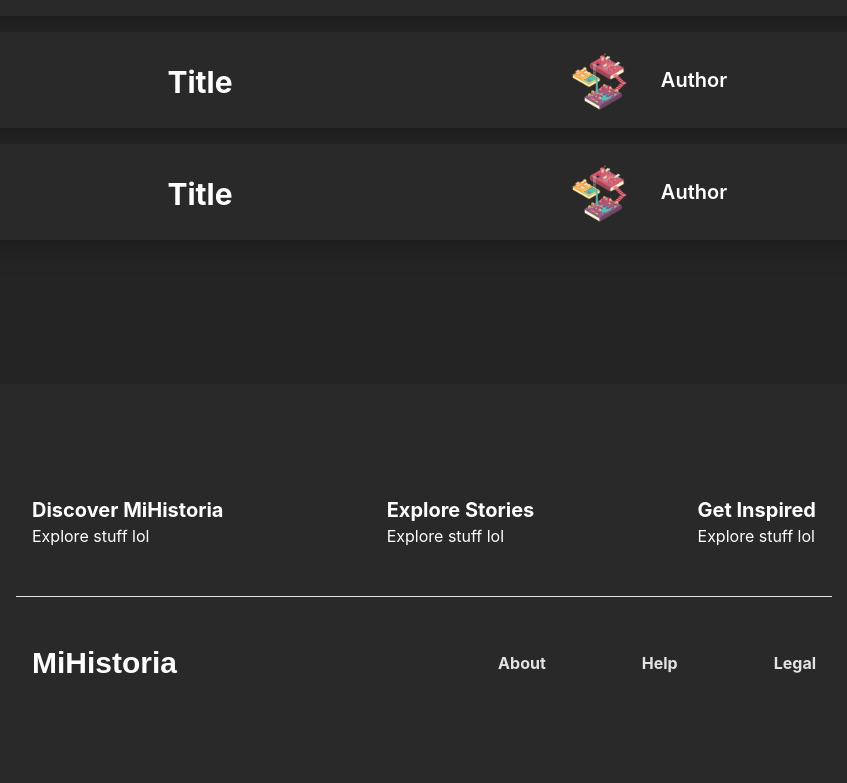
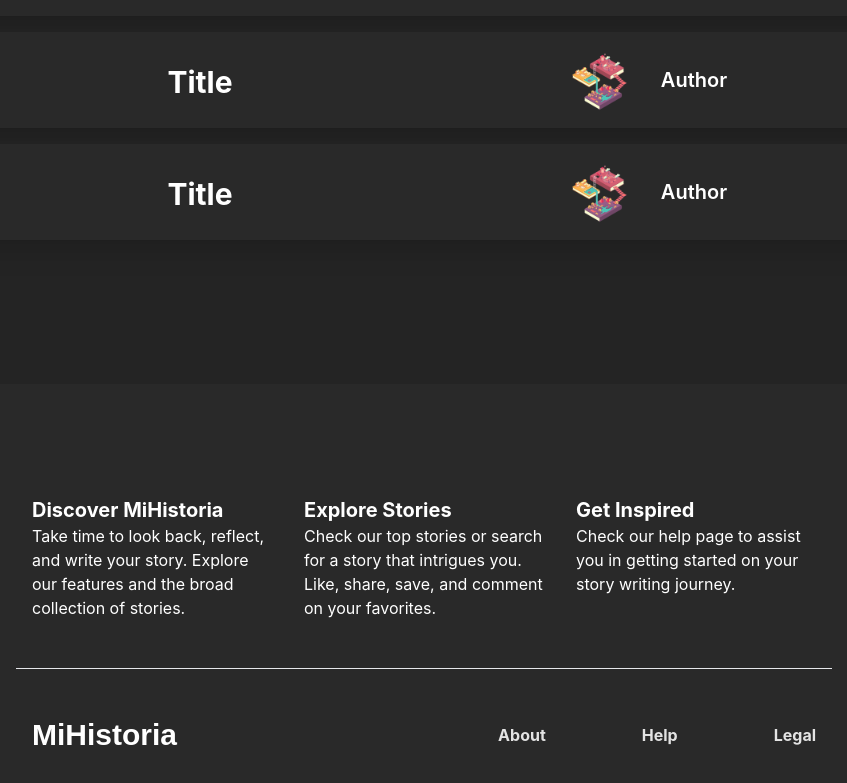
Before and after one commit to alejandrocqvd/MiHistoria, a React (Vite) app in the folder client/: page / in a window 1280 px wide. Shown: the part 3480-4263 px from the top of the page, without its empty margins (216-1063 px from the left). Built offline with nearby package versions, Linux system fonts and the light colour scheme; a web font is replaced by a local one.

Commit message:
Updated footer design

```diff
--- a/client/src/components/Footer.tsx
+++ b/client/src/components/Footer.tsx
@@ -4,18 +4,18 @@ export const Footer = () => {
   return (
     <>
       <div className='flex flex-col justify-center items-center bottom-0 h-auto w-screen m-0 p-24 bg-secondary'>
-        <div className='flex flex-col md:flex-row md:justify-between w-9/12 items-center p-4'>
-          <div className='flex flex-col text-center md:text-left'>
+        <div className='flex flex-col md:flex-row md:justify-between w-9/12 items-start p-4'>
+          <div className='flex-1 flex flex-col text-center md:text-left'>
             <h1 className='font-bold text-xl'>Discover MiHistoria</h1>
-            <p>Explore stuff lol</p>
+            <p>Take time to look back, reflect, and write your story. Explore our features and the broad collection of stories.</p>
           </div>
-          <div className='flex flex-col text-center md:text-left my-8 md:my-0'>
+          <div className='flex-1 flex flex-col text-center md:text-left mx-8 my-8 md:my-0'>
             <h1 className='font-bold text-xl'>Explore Stories</h1>
-            <p>Explore stuff lol</p>
+            <p>Check our top stories or search for a story that intrigues you. Like, share, save, and comment on your favorites.</p>
           </div>
-          <div className='flex flex-col text-center md:text-left'>
+          <div className='flex-1 flex flex-col text-center md:text-left'>
             <h1 className='font-bold text-xl'>Get Inspired</h1>
-            <p>Explore stuff lol</p>
+            <p>Check our help page to assist you in getting started on your story writing journey.</p>
           </div>
         </div>
         <hr className='bg-white h-1/2 w-9/12 my-8'></hr>
```
